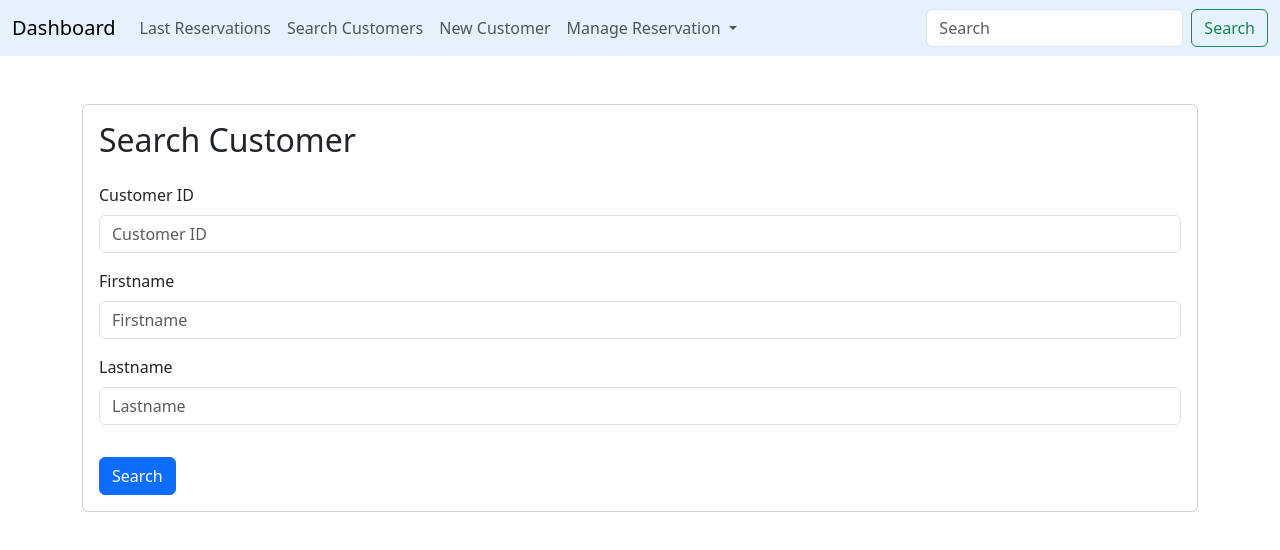
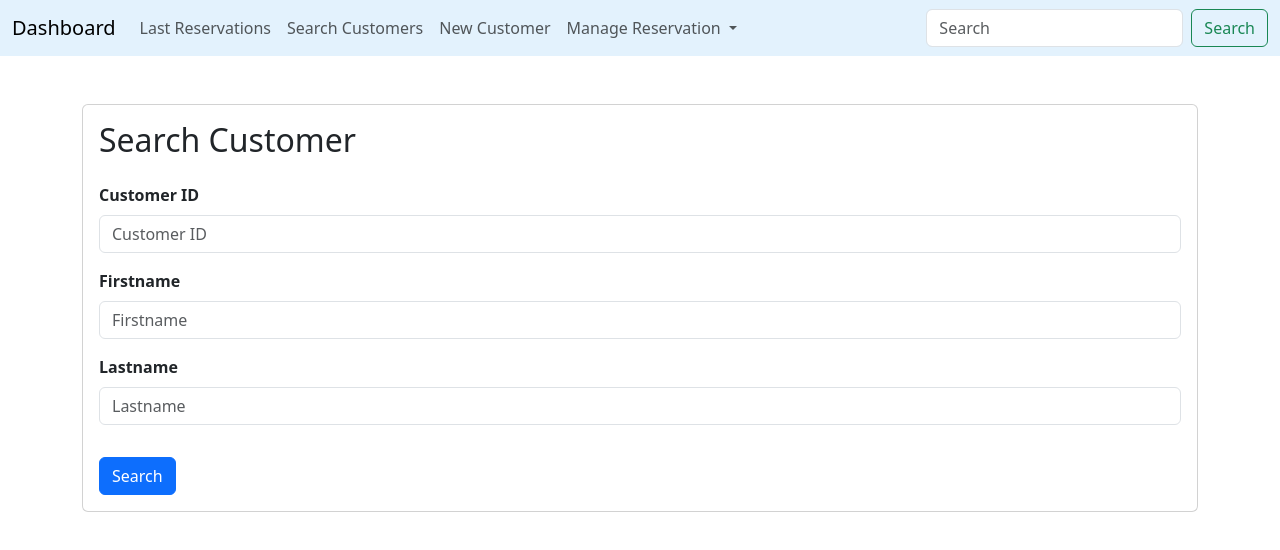
Before and after one commit to necatidogrul/hotelManagement, an Angular app in the folder mosh/: page /search-customer in a window 1280 px wide. Shown: the top 550 px of the page. Built offline with nearby package versions, Linux system fonts and the light colour scheme.

Commit message:
Update search-customer.component.html

```diff
--- a/mosh/src/app/search-customer/search-customer.component.html
+++ b/mosh/src/app/search-customer/search-customer.component.html
@@ -4,7 +4,7 @@
       <h2 class="card-title mb-4">Search Customer</h2>
       <form [formGroup]="form" (ngSubmit)="onSubmit()">
         <div class="mb-3">
-          <label for="customerId" class="form-label">Customer ID</label>
+          <label for="customerId" class="form-label"><b>Customer ID</b></label>
           <input
             placeholder="Customer ID"
             formControlName="customerId"
@@ -15,7 +15,7 @@
         </div>
 
         <div class="mb-3">
-          <label for="firstName" class="form-label">Firstname</label>
+          <label for="firstName" class="form-label"><b>Firstname</b></label>
           <input
             placeholder="Firstname"
             formControlName="firstName"
@@ -26,7 +26,7 @@
         </div>
 
         <div class="mb-3">
-          <label for="lastName" class="form-label">Lastname</label>
+          <label for="lastName" class="form-label"><b>Lastname</b></label>
           <input
             placeholder="Lastname"
             formControlName="lastName"
```
